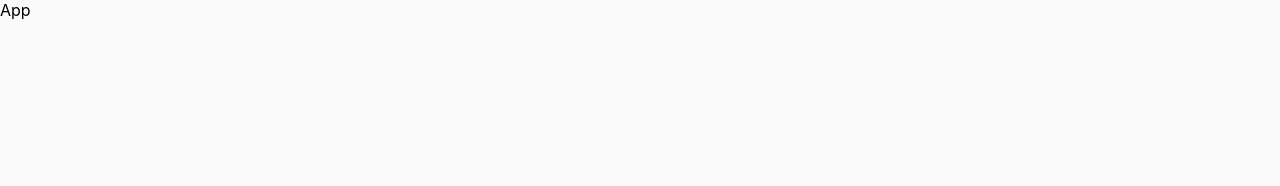
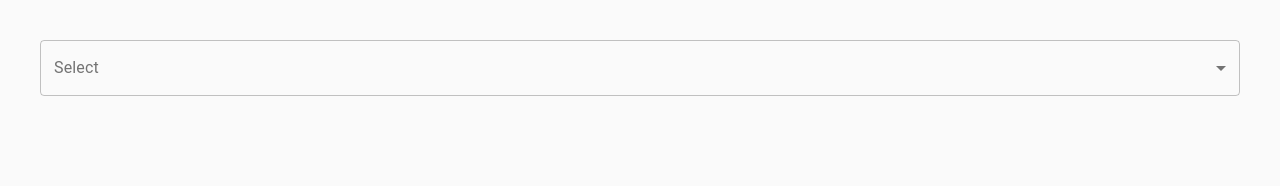
Before and after one commit to Seven-112/Catalogue-of-Recipes, a React (Create React App) app: page / in a window 1280 px wide. Shown: the top 186 px of the page. Built offline with nearby package versions, Linux system fonts and the light colour scheme.

Commit message:
Add Add Text field to select foods

```diff
--- a/src/App.js
+++ /dev/null
@@ -1,7 +0,0 @@
-const App = () => (
-    <div className="App">
-    App
-    </div>
-);
-
-export default App;
--- /dev/null
+++ b/src/components/App.js
@@ -0,0 +1,7 @@
+import SearchContainer from '../containers/SearchContainer';
+
+const App = () => (
+    <SearchContainer />
+);
+
+export default App;
--- /dev/null
+++ b/src/containers/SearchContainer.js
@@ -0,0 +1,25 @@
+import {
+  Box, Grid, MenuItem, TextField,
+} from '@material-ui/core';
+
+const SearchContainer = () => (
+    <Box p={5}>
+      <Grid item xs={12}>
+        <TextField
+          select
+          fullWidth
+          label="Select"
+          variant="outlined"
+        >
+          <MenuItem >
+            Test 1
+          </MenuItem>
+          <MenuItem >
+            Test 2
+          </MenuItem>
+        </TextField>
+      </Grid>
+    </Box>
+);
+
+export default SearchContainer;
--- a/src/index.js
+++ b/src/index.js
@@ -1,7 +1,7 @@
 import React from 'react';
 import ReactDOM from 'react-dom';
 import './index.css';
-import App from './App';
+import App from './components/App';
 
 ReactDOM.render(
   <React.StrictMode>
```
